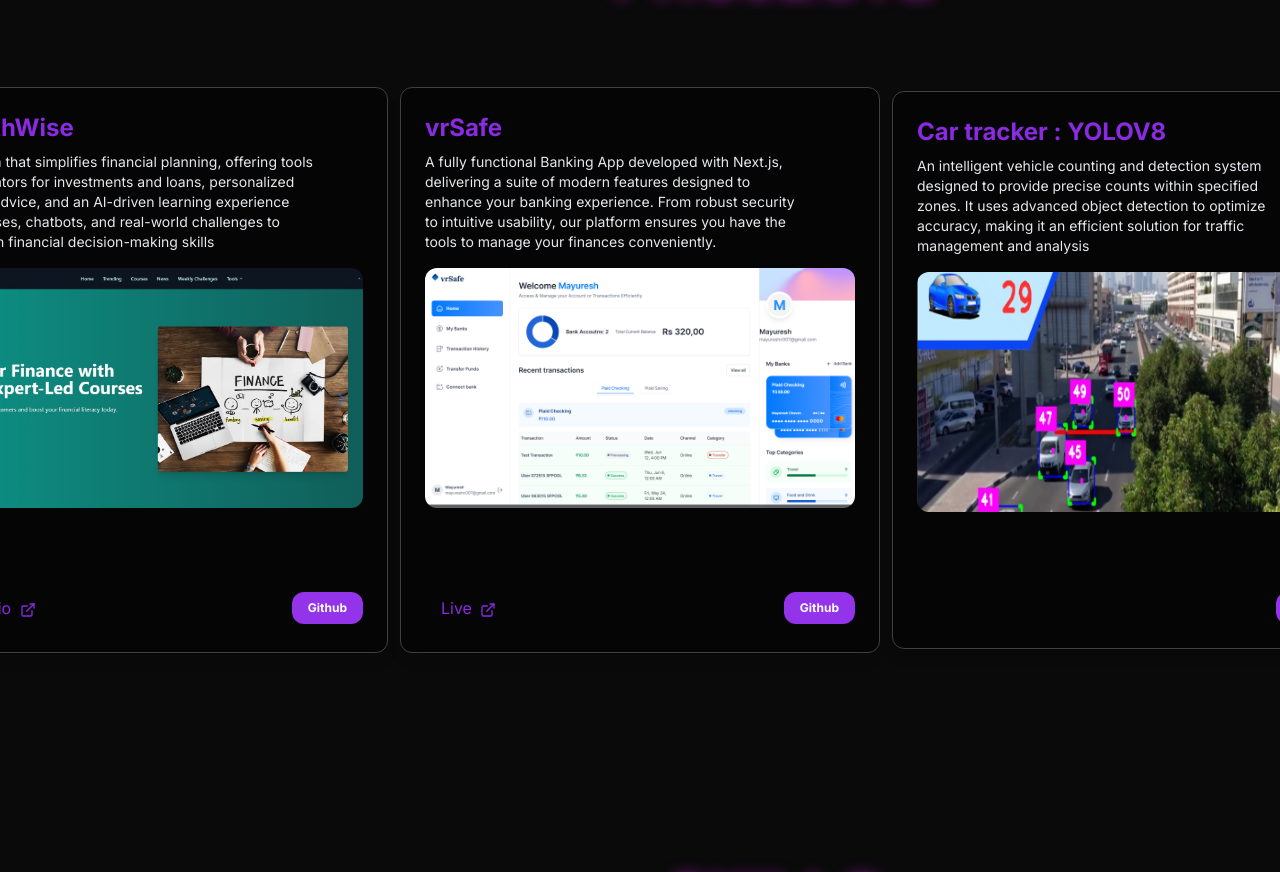
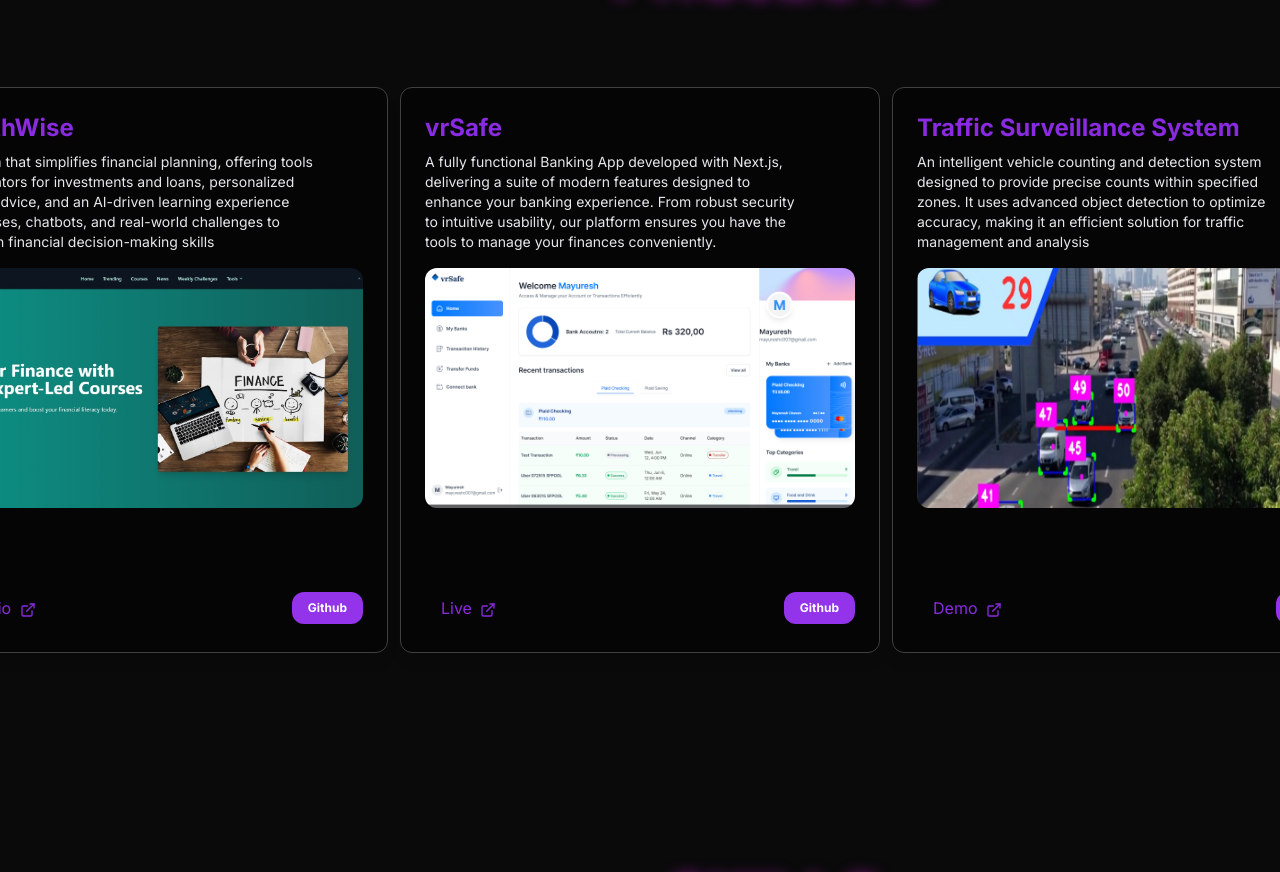
Before and after one commit to Mayur3sh007/Portfolio, a Next.js app: page / in a window 1280 px wide. Shown: the part 915-1787 px from the top of the page. Built offline with nearby package versions, Linux system fonts and the light colour scheme.

Commit message:
Updated Resume & minor changes

```diff
--- a/app/layout.tsx
+++ b/app/layout.tsx
@@ -4,6 +4,7 @@ import "./globals.css";
 import { BackgroundBeams } from "@/components/ui/background-beams";
 import { Toaster } from "react-hot-toast";
 import EnhancedChatbot from "@/components/Chatbot";
+import { Analytics } from "@vercel/analytics/react"
 
 const inter = Inter({ subsets: ["latin"] });
 
@@ -37,6 +38,7 @@ export default function RootLayout({
             }}
           />
         </div>
+        <Analytics />
       </body>
     </html>
   );
--- a/components/Card.tsx
+++ b/components/Card.tsx
@@ -39,8 +39,7 @@ const Card = ({ title, description, link, image, github }: { title: string, desc
               target="__blank"
               className="px-4 py-2 rounded-xl text-s font-normal dark:text-white text-[#8A2BE2] bg-transparent dark:bg-transparent hover:text-purple-500 transition-colors duration-300"
             >
-              {title === 'WealthWise' ? 'Devfolio ' : 'Live '} <ExternalLinkIcon className='inline-block w-4 h-4 ml-1' />
-              {/* Check it Out → */}
+              {title === 'WealthWise' ? 'Devfolio' : title === 'Traffic Surveillance System' ? 'Demo' : 'Live'} <ExternalLinkIcon className='inline-block w-4 h-4 ml-1' />
             </CardItem>
           )}
           <CardItem
--- a/components/Sections/ProjectsSection.tsx
+++ b/components/Sections/ProjectsSection.tsx
@@ -19,9 +19,9 @@ const ProjectsSection = () => {
             github: 'https://github.com/Mayur3sh007/vrSafe'
         },
         CleanNGreen: {
-            title: 'Car tracker : YOLOV8',
+            title: 'Traffic Surveillance System',
             description: 'An intelligent vehicle counting and detection system designed to provide precise counts within specified zones. It uses advanced object detection to optimize accuracy,  making it an efficient solution for traffic management and analysis',
-            link: null,
+            link: 'https://www.linkedin.com/posts/mayuresh-chavan-04a3b5259_machinelearning-computervision-yolov8-activity-7174461543923785728-ICBS?utm_source=share&utm_medium=member_desktop',
             image: '/cartracker.png',
             github: 'https://github.com/Mayur3sh007/33_git-push--f_DUhacks'
         }
--- a/package.json
+++ b/package.json
@@ -13,6 +13,7 @@
     "@radix-ui/themes": "^3.0.5",
     "@react-three/fiber": "^8.16.8",
     "@tabler/icons-react": "^3.6.0",
+    "@vercel/analytics": "^1.4.1",
     "axios": "^1.7.7",
     "class-variance-authority": "^0.7.0",
     "clsx": "^2.1.1",
```
Also changed, not shown: public/ResumeData.txt, 2 other files (tests, documents, lock files or other folders).
